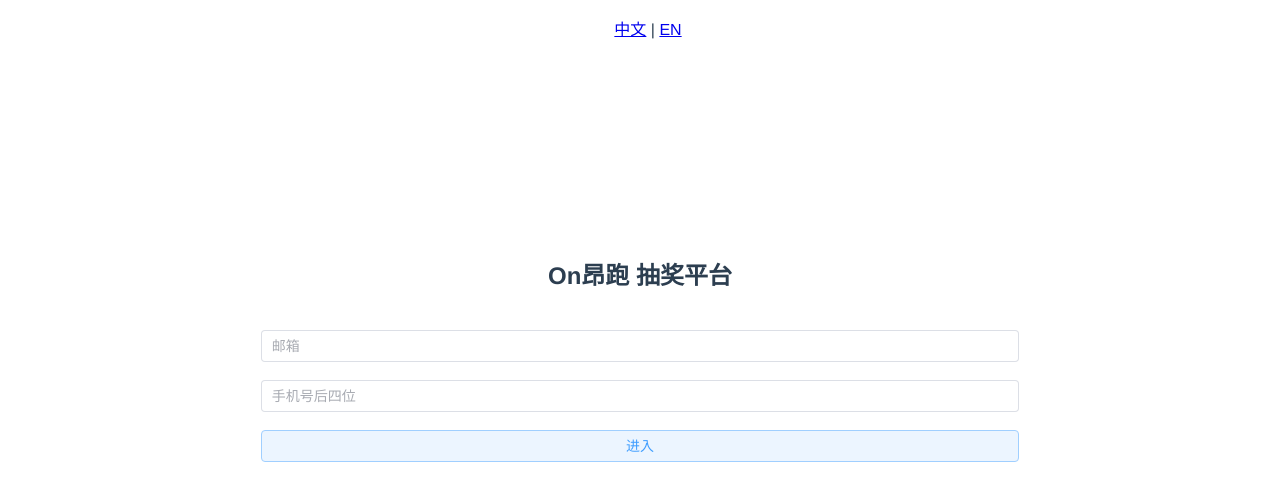
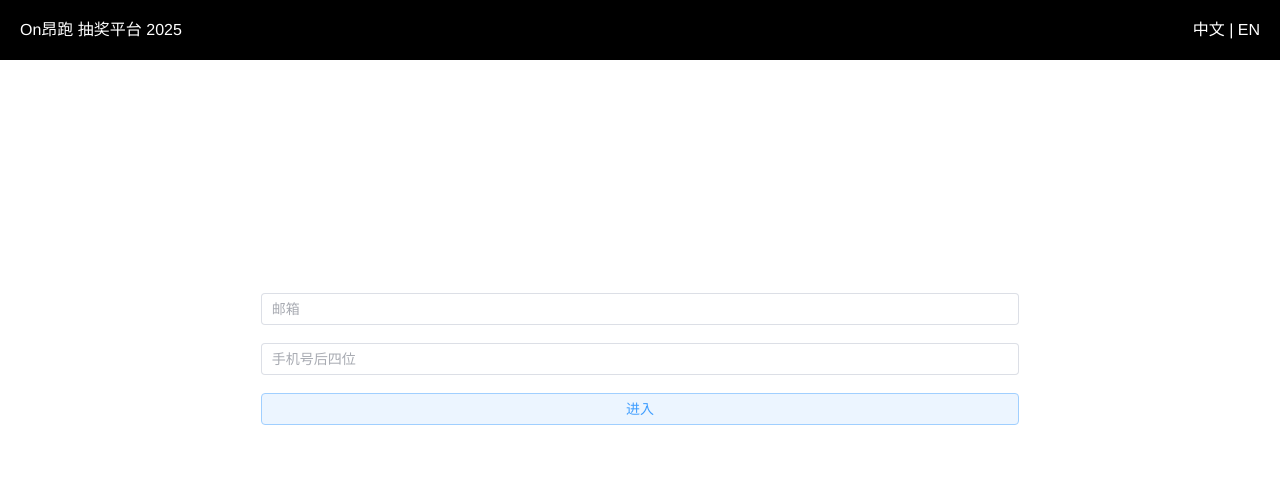
Before and after one commit to ailyle2022/on_china_2025_lucky_draw, a Vue app in the folder client/: page /login in a window 1280 px wide. Shown: the top 500 px of the page. Built offline with nearby package versions, Linux system fonts and the light colour scheme.

Commit message:
优化头部

```diff
--- a/client/src/App.vue
+++ b/client/src/App.vue
@@ -1,8 +1,12 @@
+<!-- src/App.vue -->
 <template>
   <div class="language-switcher">
+    <div class="left">{{ $t('login.title') }} 2025</div>
+    <div class="right">
       <a href="#" @click.prevent="changeLanguage('zh-CN')">中文</a> |
       <a href="#" @click.prevent="changeLanguage('en-US')">EN</a>
     </div>
+  </div>
   <router-view></router-view>
 </template>
 
@@ -37,10 +41,36 @@ export default {
 .language-switcher {
   position: fixed; /* 固定位置 */
   top: 0;          /* 固定在顶部 */
+  right: 0;
+  left: 0;
   width: 100%;     /* 占据整个宽度 */
   height: 60px;
   line-height: 60px;
-  background-color: #fff; /* 背景颜色，根据需要调整 */
+  background-color: #000; /* 背景颜色，根据需要调整 */
+  color: #fff;
   z-index: 1000;   /* 确保在其他内容之上 */
+  display: flex;   /* 使用 Flexbox 布局 */
+  justify-content: space-between; /* 左右对齐 */
+  padding: 0 20px; /* 添加一些内边距，根据需要调整 */
+}
+
+.language-switcher .left {
+  text-align: left;
+  width: 50%;
+}
+
+.language-switcher .right {
+  text-align: right; /* 右对齐 */
+  margin-right: 40px;
+  width: 50%;
+}
+
+.language-switcher a {
+  color: #fff;     /* 超链接颜色 */
+  text-decoration: none; /* 去掉下划线，根据需要调整 */
+}
+
+.language-switcher a:hover {
+  color: #ccc;     /* 超链接悬停颜色，根据需要调整 */
 }
 </style>
--- a/client/src/views/LoginPage.vue
+++ b/client/src/views/LoginPage.vue
@@ -1,7 +1,6 @@
 <template>
   <div class="login-container">
     <div class="login-title">
-      <h2>{{ $t('login.title') }}</h2>
     </div>
     <el-form @submit.prevent="handleLogin" :model="loginForm" style="width: 60%;">
       <el-form-item>
```
